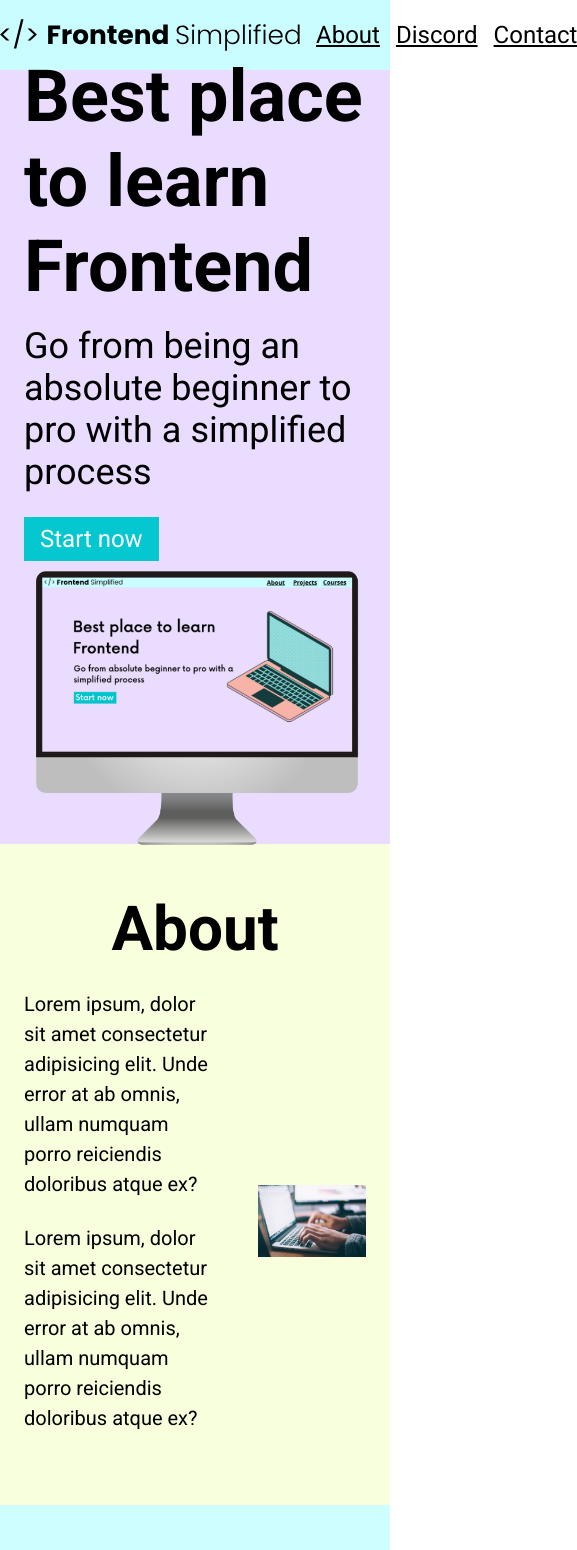
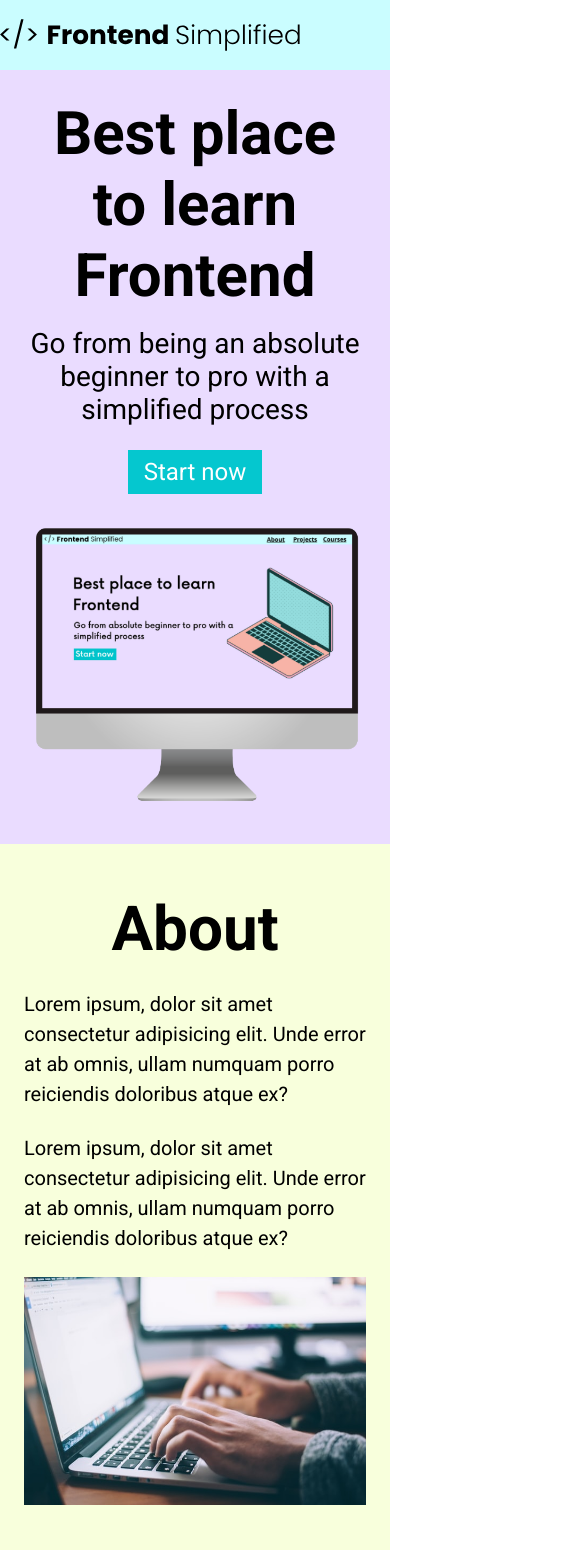
Before and after one commit to Kandy1116/Module-2-Build-and-Apply---2.2-Style-Your-Website---rev-1, a plain HTML site: page index.html in a window 390 px wide. Shown: the top 1550 px of the page, 577 px wide, since content can reach past the window. Drawn offline with Linux system fonts and the light colour scheme.

Commit message:
updating to save changes

```diff
--- a/style.css
+++ b/style.css
@@ -183,4 +183,45 @@ footer{
     .row {
         flex-direction: column;
     }
+
+    .home__description {
+        margin-bottom: 24px;
+        display: flex;
+        flex-direction: column;
+        align-items: center;
+    }
+
+    .home__description--button {
+        max-width: 240px;
+    }
+
+    h1 {
+        text-align: center;
+        font-size: 60px;
+    }
+
+    .subheader {
+        text-align: center;
+        font-size: 28px;
+    }
+
+    ul {
+        display: none;
+    }
+
+    .section__description {
+        flex-direction: column;
+    }
+
+    .section__description--wrapper {
+        width: 100%;
+    }
+
+    .about_img--wrapper {
+        width: 100%;
+    }
+
+    #discord .section__description {
+        flex-direction: column-reverse;
+    }
 }
```
